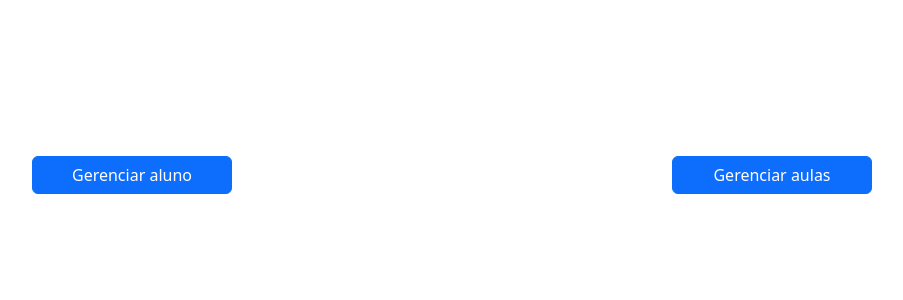
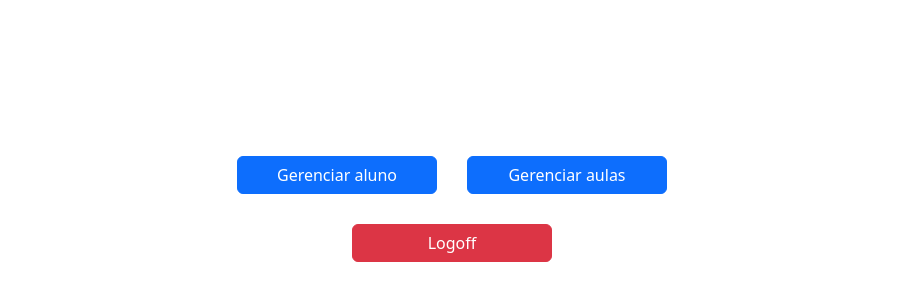
Before and after one commit to andremoraes98/fisio, a React (Create React App) app: page /home in a window 1280 px wide. Shown: the part 134-434 px from the top of the page, without its empty margins (188-1091 px from the left). Built offline with nearby package versions, Linux system fonts and the light colour scheme; no server answers.

Commit message:
feat: criação do botão para fazer Logoff

```diff
--- a/src/pages/Home/index.tsx
+++ b/src/pages/Home/index.tsx
@@ -6,8 +6,8 @@ import './Home.css';
 const Home: FC = () => {
 	const navigate = useNavigate();
 	return (
-		<section className='main-container'>
-			<div className='flex-center-around flex-wrap'>
+		<section className='main-container flex-column-center'>
+			<div className='flex-center-evenly flex-wrap'>
 				<div className='home-button'>
 					<Button
 						onClick={() => {
@@ -28,6 +28,17 @@ const Home: FC = () => {
 					</Button>
 				</div>
 			</div>
+
+			<div className='home-button'>
+				<Button
+					variant='danger'
+					onClick={() => {
+						navigate('/login');
+					}}
+				>
+					Logoff
+				</Button>
+			</div>
 		</section>
 	);
 };
```
